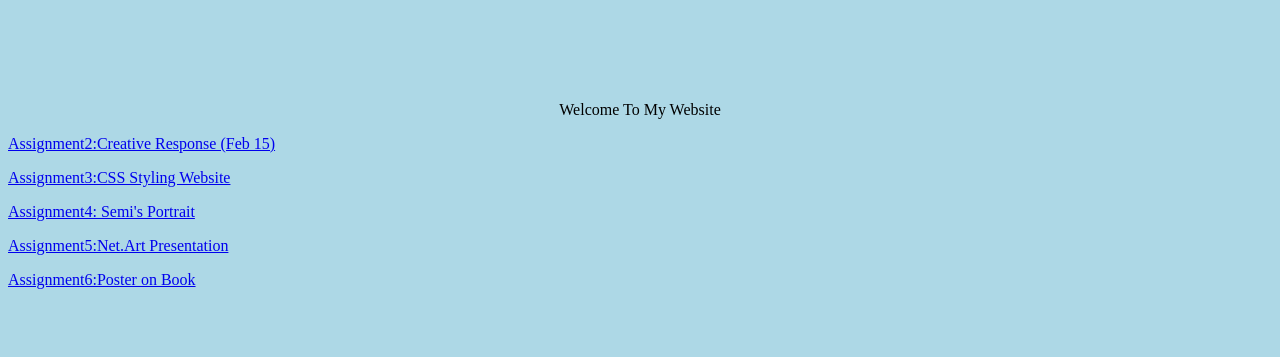
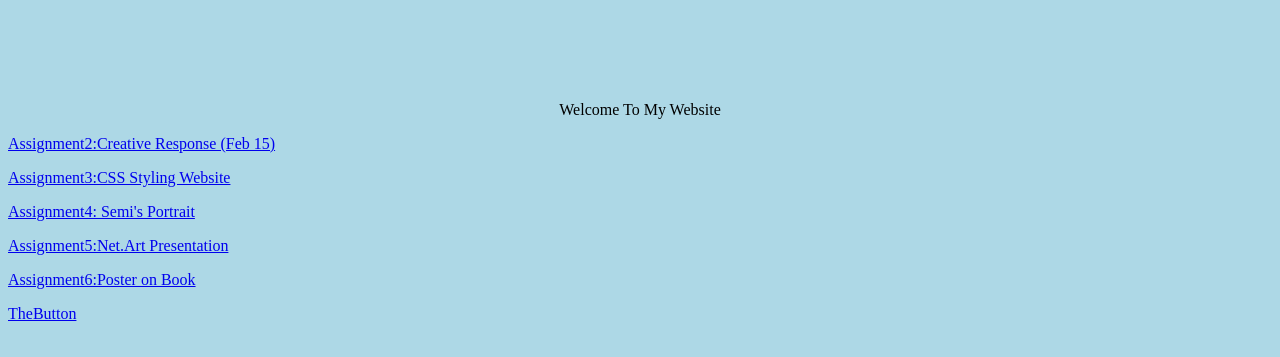
Before and after one commit to JanasiaSG/JanasiaSG.github.io, a plain HTML site: page index.html in a window 1280 px wide. Shown: the part 311-668 px from the top of the page. Drawn offline with Linux system fonts and the light colour scheme.

Commit message:
Update index.html

```diff
--- a/index.html
+++ b/index.html
@@ -21,6 +21,8 @@
       <a href="https://janasiasg.github.io/NetArt1.html">Assignment5:Net.Art Presentation</a>
         <p>
         <a href="https://janasiasg.github.io/PosteronBook.html">Assignment6:Poster on Book</a>
+            <p>
+          <a href="https://janasiasg.github.io/indexbutton.html">TheButton</a>
 </main>
 </body>
 <html>
```
